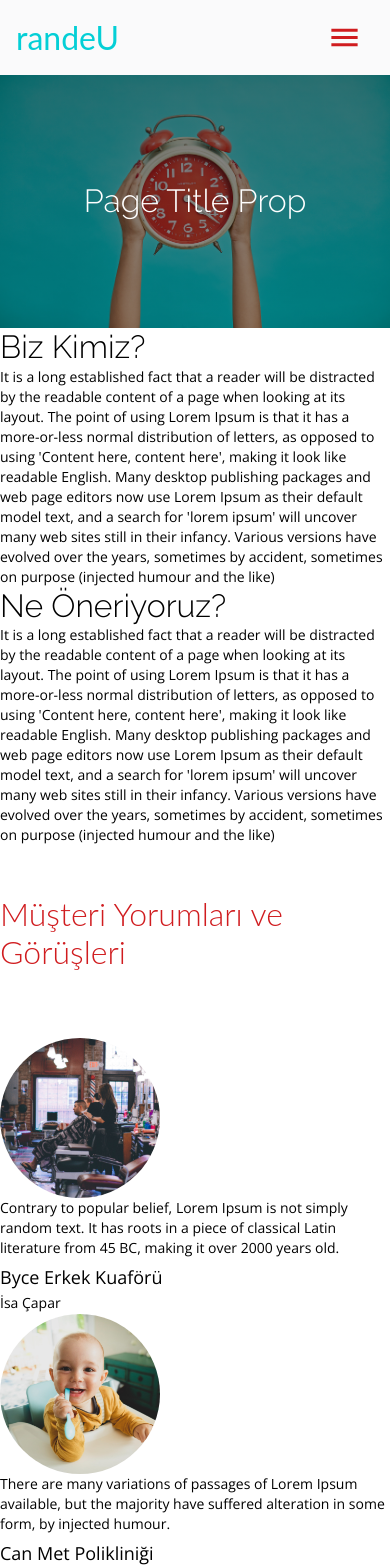
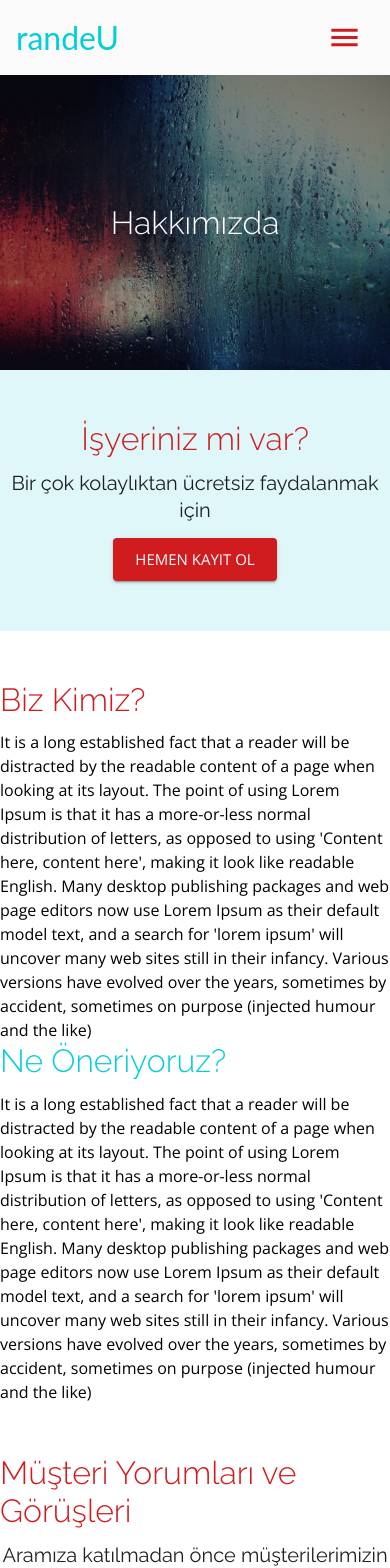
Before and after one commit to serbestemre/randeu-webApp, a React app: page /hakkimizda in a window 390 px wide. Shown: the top 1568 px of the page. Built offline with nearby package versions, Linux system fonts and the light colour scheme.

Commit message:
hakkımzıda responsive design is improved

```diff
--- a/src/components/SectionDivider/SectionDivider.js
+++ b/src/components/SectionDivider/SectionDivider.js
@@ -18,7 +18,7 @@ return (
     }}
     justify={"center"}
   >
-    <Typography gutterBottom variant="h3">
+    <Typography gutterBottom variant="h2">
       {title}
     </Typography>
       <Grid item xs={12} md={8} xl={6}>
--- a/src/components/Testimonial/Testimonial.js
+++ b/src/components/Testimonial/Testimonial.js
@@ -11,14 +11,15 @@ const useStyles = makeStyles((theme) => ({
         margin: theme.spacing(1),
       },
     },
-    small: {
-      width: theme.spacing(3),
-      height: theme.spacing(3),
-    },
-    large: {
+    image:{
       width: theme.spacing(20),
       height: theme.spacing(20),
-    },
+      [theme.breakpoints.down("sm")]: {
+        width: theme.spacing(15),
+         height: theme.spacing(15),
+      },
+    }
+
   }));
 
 
@@ -27,16 +28,16 @@ const useStyles = makeStyles((theme) => ({
 
       const classes = useStyles();
     return (
-        <Grid container item direction="row" md={4}>
-          <Grid item md={5} align="center">
+        <Grid container item  direction="row" md={4} xl={4}>
+          <Grid item xs={4} sm={6} md={6} xl={6} align="center">
             {" "}
             <Avatar
               alt="Remy Sharp"
               src={businessImage}
-              className={classes.large}
+              className={classes.image}
             />
           </Grid>
-          <Grid container item md={6} direction="column" justify="center">
+          <Grid container item xs={8} sm={6} md={6} xl={6} direction="column" justify="center">
               <Grid item>
     <Typography variant="body2" gutterBottom>{text}</Typography>
               </Grid>
--- /dev/null
+++ b/src/components/UI/BusinessRegisterBar/BusinessRegisterBar.js
@@ -0,0 +1,40 @@
+import React from 'react';
+import { Link, withRouter } from "react-router-dom";
+import { Grid, Typography,Button } from "@material-ui/core";
+import {useTheme} from "@material-ui/core/styles";
+
+const businessRegisterBar = (props) => {
+  const {title, paragraph} = props;
+  const theme = useTheme();
+return (
+  <Grid
+    container
+    direction={"column"}
+    alignItems="center"
+    style={{
+      color: theme.palette.secondary.main,
+      backgroundColor:"#e0f7fa",
+      paddingTop: "50px",
+      paddingBottom: "50px",
+      textDecoration:"italic"
+    }}
+    justify={"center"}
+  >
+    <Typography gutterBottom variant="h2">
+      {title}
+    </Typography>
+      <Grid container direction="column" alignItems="center" justify="center" item  spacing={1} xs={12} md={8} xl={6}>
+        <Grid item ><Typography gutterBottom component="h2" variant="h5" color="textPrimary" align="center">
+          {paragraph}
+        </Typography></Grid>
+        <Grid item ><Button variant="contained" component={Link} to="/isyeri/kayit" size="large" color="secondary">
+          Hemen Kayıt Ol
+        </Button></Grid>
+
+      </Grid>
+    {/* <Grid item style={{borderBottom:"1px solid black", width:"90%", padding:"0 %5 0", paddingTop:"25px"}}></Grid> */}
+  </Grid>
+);
+};
+
+export default businessRegisterBar;
--- a/src/containers/Banner/Banner.js
+++ b/src/containers/Banner/Banner.js
@@ -1,7 +1,7 @@
 import React from "react";
 import { Grid, Typography } from "@material-ui/core";
 import { makeStyles } from "@material-ui/styles";
-import HeaderImage from "../../assets/images/header3.jpg";
+import HeaderImage from "../../assets/images/banner1.jpg";
 
 const useStyles = makeStyles(() => ({
   root: {
@@ -11,15 +11,13 @@ const useStyles = makeStyles(() => ({
     backgroundSize: "cover",
     backgroundRepeat: "no-repeat",
     backgroundAttachment: "fixed",
-    height: "30vh",
-  },
-  padding: {
-    paddingTop: "16px",
+    height: "35vh",
   },
 }));
 
 const banner = (props) => {
   const classes = useStyles();
+  const {bannerTitle} = props
   return (
     <Grid
       container
@@ -31,8 +29,8 @@ const banner = (props) => {
     >
       <Grid container justify={"center"} alignItems={"center"}>
           <Typography component="span" style={{ color: "white" }} variant="h2">
-            Page Title Prop
-          </Typography>{" "}
+           {bannerTitle}
+          </Typography>
       </Grid>
     </Grid>
   );
--- a/src/pages/AboutUs/AboutUs.js
+++ b/src/pages/AboutUs/AboutUs.js
@@ -6,25 +6,37 @@ import Testimonial from '../../components/Testimonial/Testimonial';
 import BeautyShopImage from '../../assets/images/beauty-shop.jpg';
 import DentistStore from '../../assets/images/dentist-store.jpg';
 import EntertainmentSaloon from '../../assets/images/bowling-saloon.jpg';
+import BusinessRegisterBar from '../../components/UI/BusinessRegisterBar/BusinessRegisterBar'
+import {useTheme} from "@material-ui/core/styles";
+import { makeStyles } from "@material-ui/styles";
 
+const useStyles = makeStyles(() => ({
+  sectionGrid:{
+    paddingTop:"50px"
+  }
+ }));
 
 const aboutUs = (props) => {
+  const theme = useTheme();
+  const classes = useStyles();
 
   return (
     <div>
-      <Banner />
+      <Banner bannerTitle="Hakkımızda" />
+      <BusinessRegisterBar title="İşyeriniz mi var?" paragraph="Bir çok kolaylıktan ücretsiz faydalanmak için"/>
       <Grid
+      className={classes.sectionGrid}
         container
         direction="row"
         justify="space-evenly"
         alignItems="center"
       >
-        <Grid container item direction="column" md={4}>
+        <Grid container item direction="column" xs={12} sm={6} md={5}>
           <Grid item>
-            <Typography variant="h2">Biz Kimiz?</Typography>
+            <Typography gutterBottom variant="h2" style={{color:`${theme.palette.secondary.main}`}}>Biz Kimiz?</Typography>
           </Grid>
           <Grid item>
-            <Typography variant="body2">
+            <Typography  variant="body1">
               It is a long established fact that a reader will be distracted by
               the readable content of a page when looking at its layout. The
               point of using Lorem Ipsum is that it has a more-or-less normal
@@ -38,13 +50,13 @@ const aboutUs = (props) => {
             </Typography>{" "}
           </Grid>
         </Grid>
-        <Grid container item direction="column" md={4}>
+        <Grid container item direction="column" xs={12} sm={6} md={5}>
           <Grid item>
-            <Typography variant="h2">Ne Öneriyoruz?</Typography>
+            <Typography gutterBottom variant="h2" style={{color:`${theme.palette.primary.main}`}}>Ne Öneriyoruz?</Typography>
           </Grid>
           <Grid item>
             {" "}
-            <Typography variant="body2">
+            <Typography variant="body1">
               It is a long established fact that a reader will be distracted by
               the readable content of a page when looking at its layout. The
               point of using Lorem Ipsum is that it has a more-or-less normal
@@ -59,8 +71,8 @@ const aboutUs = (props) => {
           </Grid>
         </Grid>
       </Grid>
-      <SectionDivider title={"Müşteri Yorumları ve Görüşleri"} paragraph={""} />
-      <Grid container direction="row" alignItems="center" justify="center" style={{marginBottom:'32px'}}>
+      <SectionDivider title={"Müşteri Yorumları ve Görüşleri"} paragraph={"Aramıza katılmadan önce müşterilerimizin yorumlarına göz atıp kararını hemen verebilirsin"} />
+      <Grid container direction="row"  alignItems="center" justify="center" style={{marginBottom:'100px', marginTop:"50px"}}>
       <Testimonial businessImage={BeautyShopImage} businessName="Byce Erkek Kuaförü" text="Contrary to popular belief, Lorem Ipsum is not simply random text. It has roots in a piece of classical Latin literature from 45 BC, making it over 2000 years old." businessOwner="İsa Çapar" />
       <Testimonial businessImage={DentistStore} businessName="Can Met Polikliniği" text="There are many variations of passages of Lorem Ipsum available, but the majority have suffered alteration in some form, by injected humour." businessOwner="Harun Sütcü" />
       <Testimonial businessImage={EntertainmentSaloon} businessName="Point Bornova AVM" text="Latin words, combined with a handful of model sentence structures, to generate Lorem Ipsum which looks reasonable. The generated" businessOwner="Hülya Bozkurt" />
```
Also changed, not shown: src/assets/images/banner1.jpg (added), src/assets/images/banner2.jpg (added).
